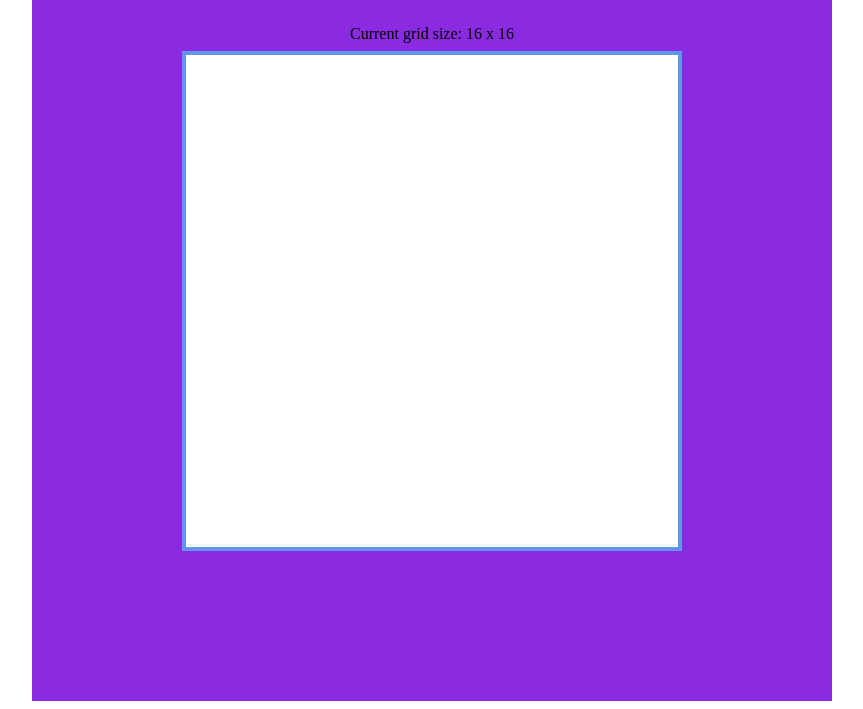
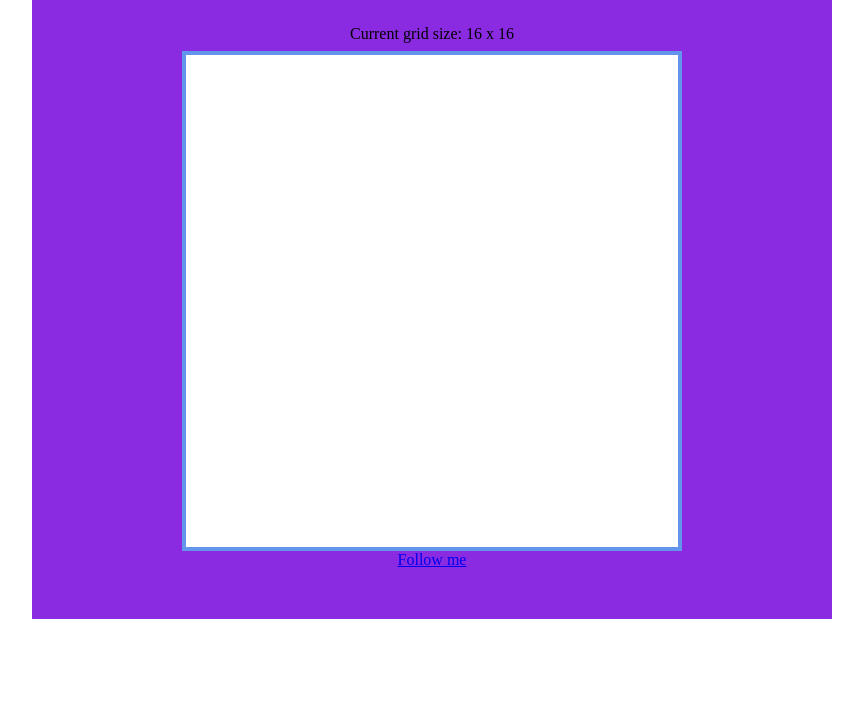
Before and after one commit to jrjrau/etch-a-sketch, a plain HTML site: page index.html in a window 1280 px wide. Shown: the part 97-806 px from the top of the page, without its empty margins (208-1071 px from the left). Drawn offline with Linux system fonts and the light colour scheme.

Commit message:
final stylising

```diff
--- a/index.html
+++ b/index.html
@@ -3,7 +3,7 @@
 <head>
     <meta charset="UTF-8">
     <meta name="viewport" content="width=device-width, initial-scale=1.0">
-    <title>Document</title>
+    <title>Etch-a-Sketch</title>
     <script src="script.js" defer></script>
     <link rel="stylesheet" href="style.css">
 </head>
@@ -25,6 +25,9 @@
         <p id="gridSize"></p>
         <div id="sketchpad">
         </div>
+        <div>
+            <a id="follow" href="https://discord.com/user/132430175492243456" class="button">Follow me</a>
+        </div>
     </div>
 </body>
 </html>
--- a/style.css
+++ b/style.css
@@ -17,13 +17,18 @@ p {
 
 }
 
+
+#follow:hover{
+    background-color: rgb(53, 2, 102);
+}
+
 #container {
     display: flex;
     flex-direction: column;
     width:800px;
     align-items: center;
     background-color: blueviolet;
-    padding-bottom: 150px;
+    padding-bottom: 50px;
 }
 #menu {
     box-sizing: border-box;
```
